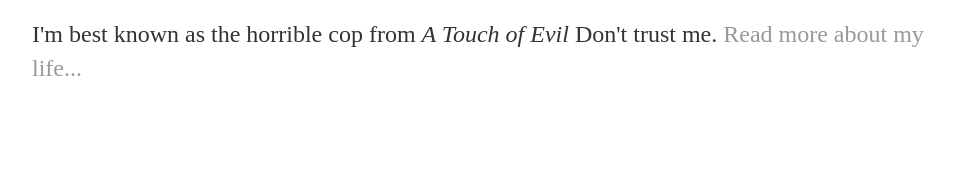
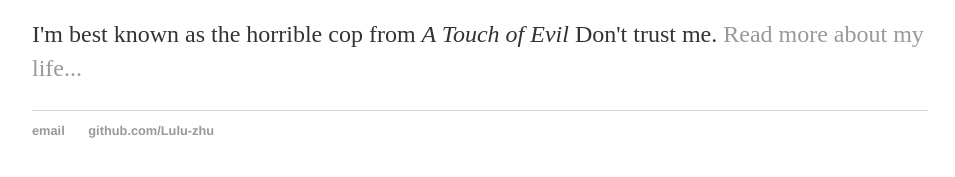
Before and after one commit to Lulu-zhu/Lulu-zhu.github.io, a Jekyll site: the page built from index.html, in a window 1280 px wide. Shown: the part 179-356 px from the top of the page, without its empty margins (160-1115 px from the left). Built offline with Jekyll 4.4.1, drawn with Linux system fonts in a browser that asks for light colours.

Commit message:
Update index.html

```diff
--- a/index.html
+++ b/index.html
@@ -1,20 +1,8 @@
-<!DOCTYPE html>
-<html>
-	<head>
-		<title>Lulu zhu, Horrible Cop</title>
-		<!-- link to main stylesheet -->
-		<link rel="stylesheet" type="text/css" href="/css/main.css">
-	</head>
-	<body>
-		<nav>
-    		<ul>
-        		<li><a href="/">Home</a></li>
-	        	<li><a href="/about">About</a></li>
-        		<li><a href="/cv">CV</a></li>
-        		<li><a href="/blog">Blog</a></li>
-    		</ul>
-		</nav>
-		<div class="container">
-    		<div class="blurb">
-        		<h1>Hi there, I'm Lulu zhu!</h1>
-				<p>I'm best known as the horrible cop from <em>A Touch of Evil</em> Don't trust me. <a href="/about">Read more about my life...</a></p>
+---
+layout: default
+title: Lulu zhu, Horrible Cop
+---
+<div class="blurb">
+	<h1>Hi there, I'm Lulu zhu!</h1>
+	<p>I'm best known as the horrible cop from <em>A Touch of Evil</em> Don't trust me. <a href="/about">Read more about my life...</a></p>
+</div><!-- /.blurb -->
```
